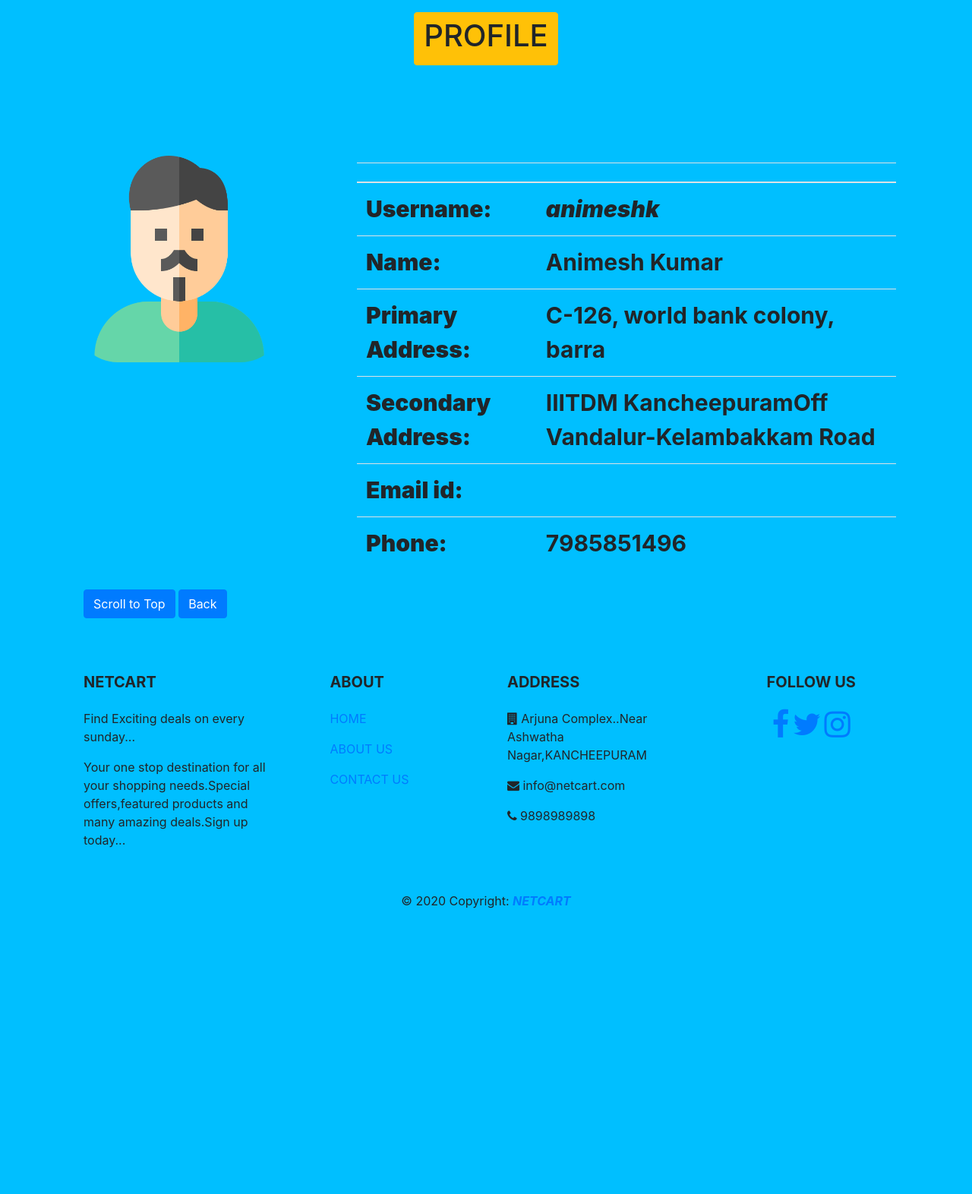
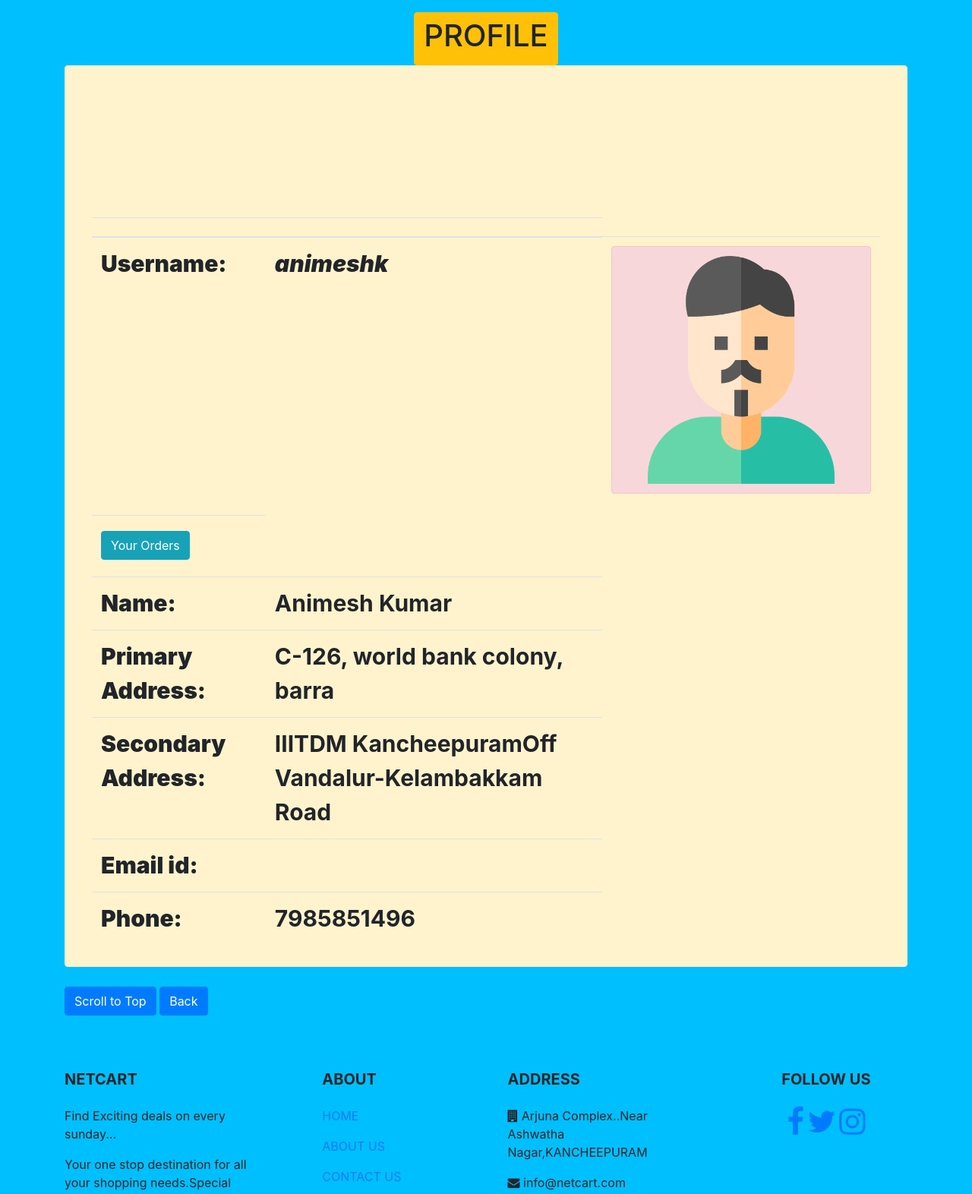
Before and after one commit to animeshk-me/netcart-ecommerce, a Django app: page /profile/ in a window 1280 px wide. Shown: the part 62-1634 px from the top of the page at 76% size. Before the commit the page ends 1258 px from the top, so only its background shows below. Run offline with Django 3.2, Linux system fonts and the light colour scheme; a user stored in the database is signed in; data comes from the database, SQL or seed files in the repository; some libraries are stand-ins or nearby versions.

Commit message:
Update profile.html

```diff
--- a/profiles/templates/profile.html
+++ b/profiles/templates/profile.html
@@ -6,8 +6,9 @@
 <div class='text-center'><button type="button" class="btn btn-warning custom"><h1>PROFILE</h1></button></div>
 <div class="container">
 	  <div class="row">
-		<div class="col-4" id="default1"><img src = "{% static 'img/man.png' %}" id="default"></div>
-		<div class="col-8">
+    <div class="alert alert-warning"role="alert">
+		<div class="col">
+
 		<table  class="table" id="table" >
         <thead>
             <tr>
@@ -19,6 +20,10 @@
             <tr>
             <td><b>Username:</b></td>
             <td><b><i>{{ request.user }}</i></b></td>
+            <td><div class='alert alert-danger'><div id="default1"><img src = "{% static 'img/man.png' %}" width=300 height=300 ></div></div></td>
+            </tr>
+            <tr>
+            <td><h1><a href="#"><button type="button" class="btn btn-info">Your Orders</button></a></h1></td>
             </tr>
             <tr>
             <td><b>Name: </b></td>
@@ -44,6 +49,8 @@
         </tbody>
     </table>
 		</div>
+    </div>
+    </div>
 	  </div>
 
 {% endblock content %}
```
